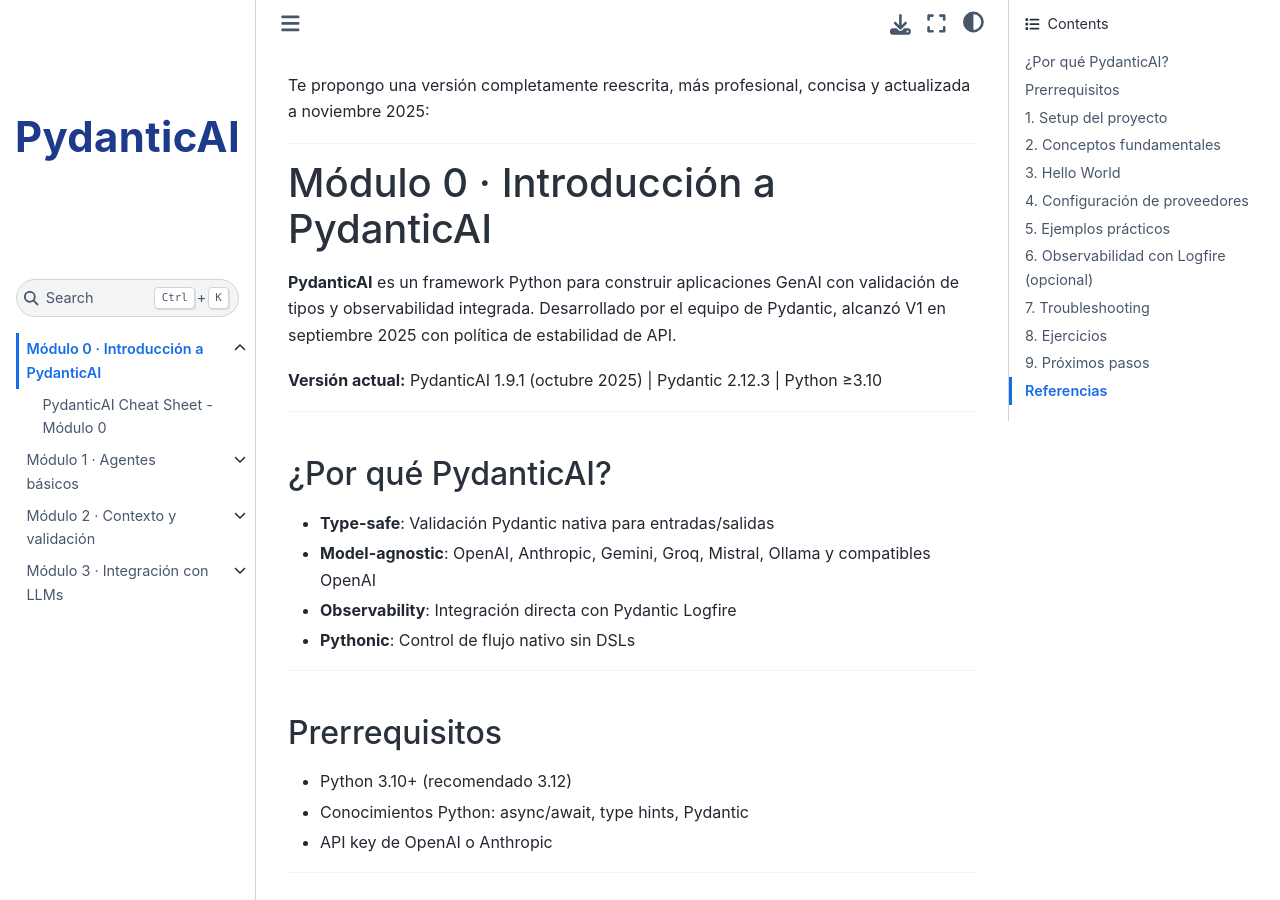
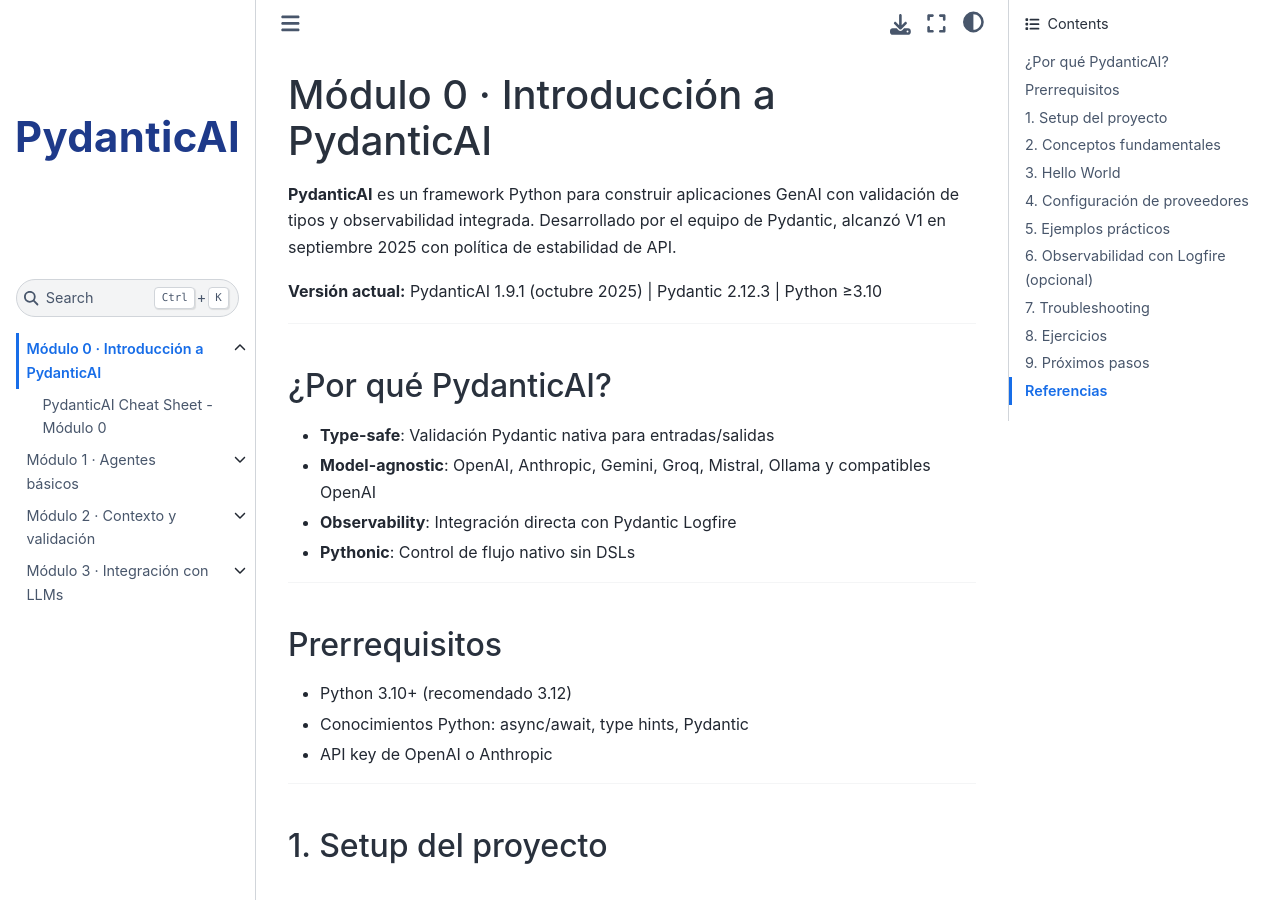
Before and after one commit to alfonsfreixes/pydanticai-course, a Jupyter Book: the page built from 00-introduccion/README.md, in a window 1280 px wide and 900 px high. Built offline with Jupyter Book 1.0.4 settings and Sphinx 7.4.7 and the Sphinx Book theme 1.1.4, drawn with Linux system fonts in a browser that asks for light colours; pages that are not in the unit, such as notebooks, are missing from menus.

Commit message:
Cambios menores en el README 00-introduccion

```diff
--- a/00-introduccion/README.md
+++ b/00-introduccion/README.md
@@ -1,7 +1,3 @@
-Te propongo una versión completamente reescrita, más profesional, concisa y actualizada a noviembre 2025:
-
----
-
 # Módulo 0 · Introducción a PydanticAI
 
 **PydanticAI** es un framework Python para construir aplicaciones GenAI con validación de tipos y observabilidad integrada. Desarrollado por el equipo de Pydantic, alcanzó V1 en septiembre 2025 con política de estabilidad de API.
```
Also changed, not shown: 1 other file.
